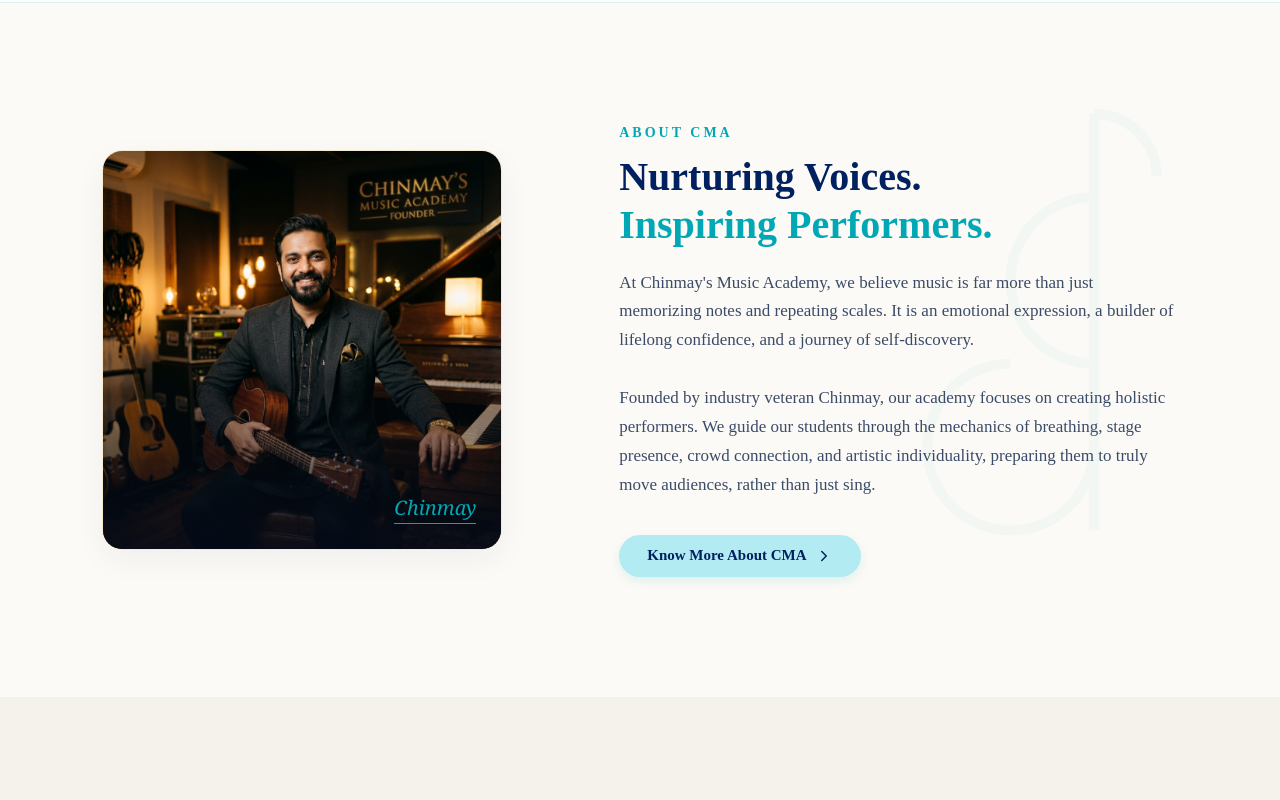
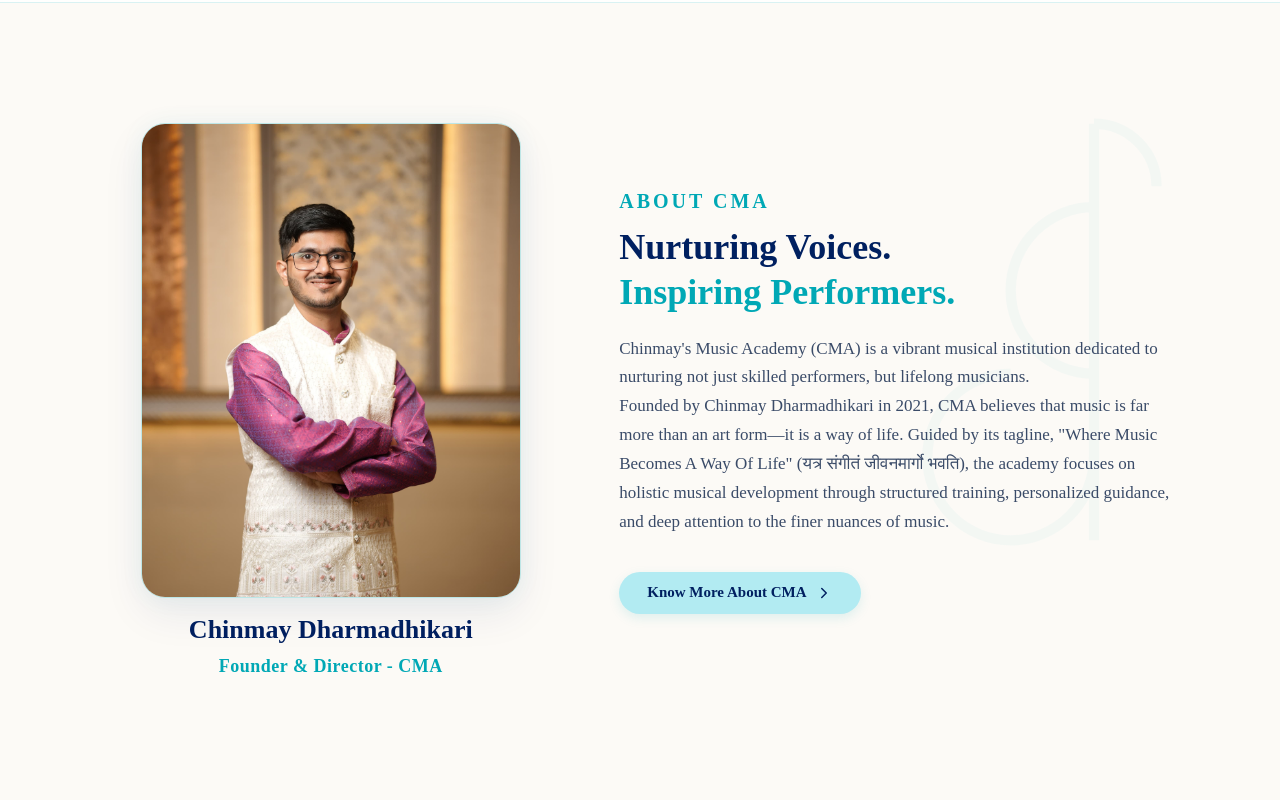
Before and after one commit to aryadharmadhikari/CMA, a React (Vite) app: page / in a window 1280 px wide. Shown: the part 1080-1880 px from the top of the page. Built offline with nearby package versions, Linux system fonts and the light colour scheme; a web font is replaced by a local one.

Commit message:
feat(about): update founder photo asset, add plain caption, and refine typography

```diff
--- a/src/App.jsx
+++ b/src/App.jsx
@@ -331,16 +331,18 @@ function App() {
         </svg>
 
         <div className="about-container">
-          {/* Left Column: Portrait of Founder with overlay signature */}
+          {/* Left Column: Portrait of Founder with description below */}
           <div className="about-image-wrapper reveal">
             <div className="about-image-container">
               <img
-                src="/images/founder_chinmay.png"
-                alt="Founder Chinmay playing guitar in professional music studio"
+                src="/images/founder_chinmay.jpeg"
+                alt="Chinmay Dharmadhikari - Founder & Director at CMA"
                 className="about-image"
               />
-              <div className="about-image-overlay"></div>
-              <div className="founder-signature">Chinmay</div>
+            </div>
+            <div className="about-image-caption">
+              <h3 className="founder-name">Chinmay Dharmadhikari</h3>
+              <p className="founder-role">Founder & Director - CMA</p>
             </div>
           </div>
 
@@ -352,8 +354,9 @@ function App() {
               <span className="text-gold">Inspiring Performers.</span>
             </h2>
             <p className="about-desc">
-              At Chinmay's Music Academy, we believe music is far more than just memorizing notes and repeating scales. It is an emotional expression, a builder of lifelong confidence, and a journey of self-discovery. <br /><br />
-              Founded by industry veteran Chinmay, our academy focuses on creating holistic performers. We guide our students through the mechanics of breathing, stage presence, crowd connection, and artistic individuality, preparing them to truly move audiences, rather than just sing.
+              Chinmay's Music Academy (CMA) is a vibrant musical institution dedicated to nurturing not just skilled performers, but lifelong musicians.
+              <br />
+              Founded by Chinmay Dharmadhikari in 2021, CMA believes that music is far more than an art form—it is a way of life. Guided by its tagline, "Where Music Becomes A Way Of Life" (यत्र संगीतं जीवनमार्गो भवति), the academy focuses on holistic musical development through structured training, personalized guidance, and deep attention to the finer nuances of music.
             </p>
             <a href="#contact" className="btn btn-gold">
               Know More About CMA <ChevronRight size={18} />
--- a/src/index.css
+++ b/src/index.css
@@ -106,7 +106,7 @@ p {
 }
 
 .section-label {
-  font-size: 14px;
+  font-size: 20px;
   text-transform: uppercase;
   letter-spacing: 3px;
   color: var(--accent-gold);
@@ -116,9 +116,12 @@ p {
 }
 
 .section-title {
-  font-size: 40px;
+  font-family: var(--font-serif);
+  font-size: 36px;
+  line-height: 1.25;
   margin-bottom: 20px;
   font-weight: 700;
+  color: var(--text-white);
 }
 
 .section-description {
@@ -541,41 +544,47 @@ p {
 .about-image-container {
   position: relative;
   width: 100%;
-  max-width: 400px;
-  border-radius: 20px;
+  max-width: 380px;
+  aspect-ratio: 4 / 5;
+  border-radius: 24px;
   overflow: hidden;
-  border: 1px solid rgba(212, 175, 55, 0.2);
-  box-shadow: var(--shadow-premium);
+  border: 1px solid rgba(0, 168, 181, 0.25);
+  box-shadow: 0 16px 40px rgba(0, 32, 96, 0.08), 0 0 25px rgba(0, 168, 181, 0.06);
+  margin: 0 auto;
 }
 
 .about-image {
   width: 100%;
-  height: auto;
+  height: 100%;
   object-fit: cover;
+  object-position: center 25%;
   display: block;
-}
-
-.about-image-overlay {
-  position: absolute;
-  bottom: 0;
-  left: 0;
-  width: 100%;
-  height: 50%;
-  background: linear-gradient(to top, rgba(5, 11, 24, 0.9) 0%, transparent 100%);
-  pointer-events: none;
-}
-
-.founder-signature {
-  position: absolute;
-  bottom: 25px;
-  right: 25px;
-  font-family: 'Playfair Display', Georgia, serif;
-  font-style: italic;
-  font-size: 20px;
-  color: var(--accent-gold);
-  border-bottom: 1.5px solid var(--accent-gold);
-  padding-bottom: 2px;
-  z-index: 3;
+  transition: transform 0.5s cubic-bezier(0.16, 1, 0.3, 1);
+}
+
+.about-image-container:hover .about-image {
+  transform: scale(1.03);
+}
+
+.about-image-caption {
+  text-align: center;
+  margin-top: 16px;
+}
+
+.founder-name {
+  font-family: var(--font-serif);
+  font-size: 26px;
+  font-weight: 700;
+  color: var(--text-white);
+  line-height: 1.25;
+  margin-bottom: 6px;
+}
+
+.founder-role {
+  font-size: 18px;
+  font-weight: 600;
+  color: var(--accent-gold);
+  letter-spacing: 0.5px;
 }
 
 .about-content {
@@ -1568,7 +1577,7 @@ textarea.form-control {
 
 @media (max-width: 768px) {
   .section-title {
-    font-size: 32px;
+    font-size: 28px;
   }
 
   .hero-heading {
```
Also changed, not shown: public/images/founder_chinmay.jpeg (added), public/images/founder_chinmay.png (deleted).
